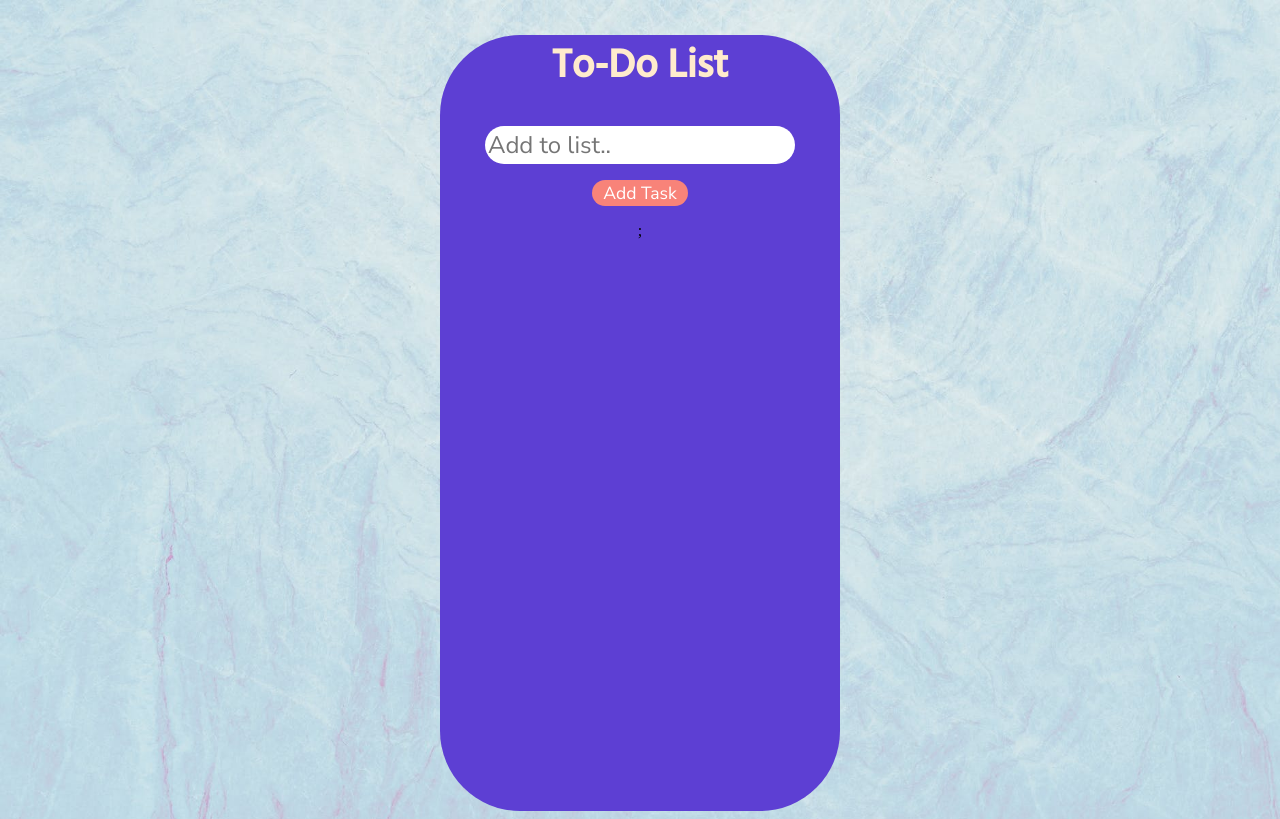
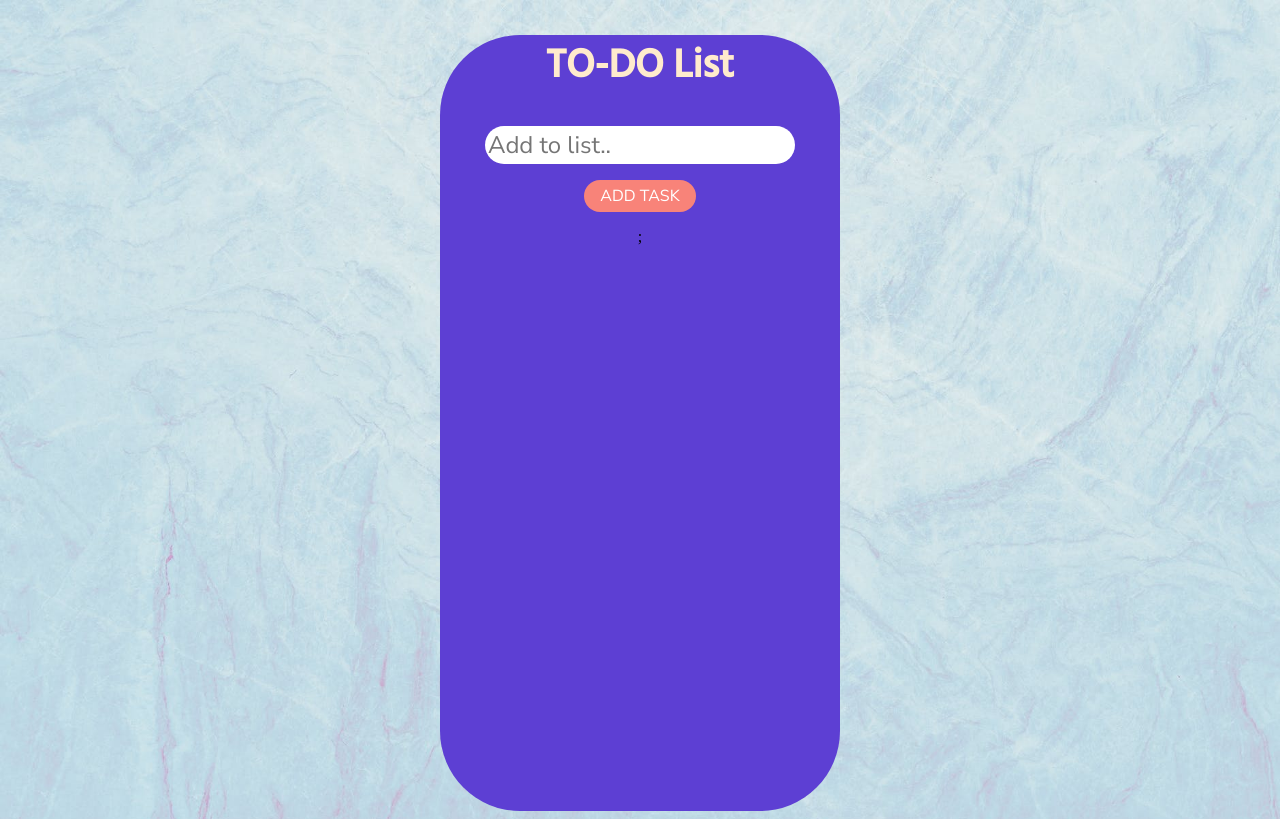
Before and after one commit to Jagadish1211/To-Do-List, a React (Create React App) app: page / in a window 1280 px wide. Built offline with nearby package versions, Linux system fonts and the light colour scheme.

Commit message:
Final touches

```diff
--- a/public/index.html
+++ b/public/index.html
@@ -30,7 +30,7 @@
       work correctly both with client-side routing and a non-root public URL.
       Learn how to configure a non-root public URL by running `npm run build`.
     -->
-    <title>React App</title>
+    <title>To-Do List</title>
   </head>
   <body>
     <noscript>You need to enable JavaScript to run this app.</noscript>
--- a/src/App.css
+++ b/src/App.css
@@ -5,9 +5,6 @@ body{
     background-repeat: no-repeat;
     background-size:cover;
 }
-
-
-
 
 .container{
     width:25rem;
@@ -17,7 +14,6 @@ body{
     text-align: center;
     justify-self: center;
     border-radius: 5rem;
-
 }
 .heading{
     font-size: 2.5rem;
@@ -35,45 +31,52 @@ div input{
     font-family: 'Nunito Sans', sans-serif;
     border: 0rem;
     border-radius: 1.2rem;
-
+    transition: transform 150ms ease-in;
 
 }
 
 .submitbtn{
     margin: 1rem;
-    width:6rem;
-    font-size: 1.1rem;
+    width:7rem;
+    font-size: 1rem;
     font-family: 'Nunito Sans', sans-serif;
     background-color: #f88379;
     color:white;
     border:0;
     border-radius: 1.1rem;
-
+    padding: 0.3em;
+    transition: background-color 125ms;
 }
 
-
-
-@keyframes taskfillin {
-    0% {background-color: red;}
-    100% { background-color: blue;}
-    }
-
+.submitbtn:hover {
+    background-color: yellowgreen;
+    font-weight:600;
+}
 
 .line-item{
     display:inline-flex;
     background-color:#191970 ;
+    width:22rem;
     height:auto;
     color:white;
-    width:22rem;
     font-size: 1.5rem;
     padding:0.2rem;
     align-items: center;
     margin:0.7rem auto;
     border-radius: 1.2rem;
     white-space: initial;
+    transition: transform 150ms ease-in;
 }
 
+.line-item:hover{
+    transform: scale(1.05);
 
+}
+
+div input:hover {
+    transform: scale(1.05);
+
+}
 
 .item{
     word-wrap:break-word;
@@ -91,4 +94,10 @@ div input{
     border-radius: 0.8rem;
     margin-bottom: 0.35rem;
     border:0;
+    transition: background-color 125ms;
 }
+
+.edit:hover{
+    background-color: yellowgreen;
+    font-weight:500;
+}
--- a/src/App.js
+++ b/src/App.js
@@ -50,14 +50,14 @@ function App() {
     <div className="Outer-container">
    <div className="container">
     <h1 className= "heading">
-      To-Do List
+      TO-DO List
     </h1>
-    <p styles={{color:"white"}}>{editingEntry === -1 ? "" : `Editing task ${editingEntry+1}`}</p>
+    <p styles={{color:"white"}}>{editingEntry === -1 ? "" : `EDITING TASK ${editingEntry+1}`}</p>
     <input onChange={handlechange} type="text" value={entry} placeholder="Add to list.." >
 
     </input>
     <button onClick={editingEntry === -1 ? handlesubmit : updateTask} className="submitbtn" type="submit" name="Add_task">
-      {editingEntry === -1 ?"Add Task": "Edit Task"}
+      {editingEntry === -1 ?"ADD TASK": "SAVE EDIT"}
     </button>
     <div>
      {task.map((tasks, index)=> (tasks.taskname?(<Taskcard key={uuid()} index={index} id={tasks.id} edit={Edittask} oncheck={Deltask} task={tasks.taskname} />): null))};
--- a/src/Components/Task_card.js
+++ b/src/Components/Task_card.js
@@ -6,17 +6,16 @@ import IconButton from '@mui/material/IconButton';
 
 function Taskcard(props){
 
-
     return(
         <div className= "line-item">
             <div className="item">
                 {props.task}
             </div>
             <div>
-            <button onClick={()=>{props.edit(props.index)}}  className="edit" >Edit</button>
+            <button onClick={()=>{props.edit(props.index)}}  className="edit" >EDIT</button>
             </div>
             <div className="del">
-            <IconButton style={{color: "#f88379"}} onClick={()=> props.oncheck(props.id)} name={props.id} aria-label="delete" size="small">
+            <IconButton className="delicon" style={{color: "#f88379"}} onClick={()=> props.oncheck(props.id)} name={props.id} aria-label="delete" size="small">
             <DeleteIcon  />
             </IconButton>
             </div>
```
